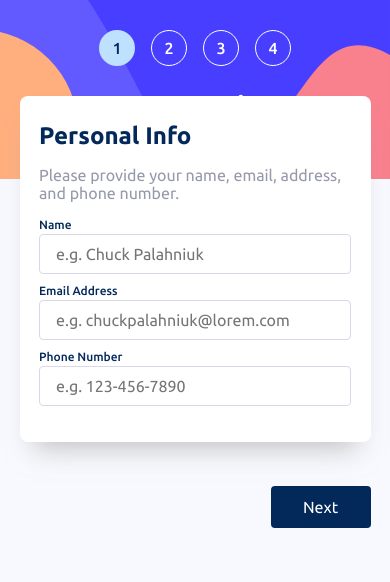
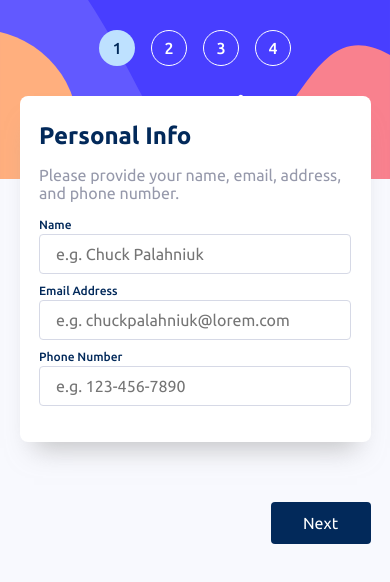
Before and after one commit to codyburley/multistep-form, a React (Create React App) app: page / in a window 390 px wide. Shown: the top 582 px of the page. Built offline with nearby package versions, Linux system fonts and the light colour scheme.

Commit message:
fixed buttons on mobile

```diff
--- a/src/App.scss
+++ b/src/App.scss
@@ -13,7 +13,6 @@
   display: flex;
   flex-direction: column;
   align-items: center;
-  //padding: 0 5%;
 
   @include desktop {
     background-image: none;
@@ -80,18 +79,14 @@
   }
 
   &__button-container {
-    width: 100%;
-
-    height: 7rem;
     display: flex;
     align-items: center;
     justify-content: space-between;
-    padding: 6rem 5% 0;
+    margin: 6rem 5% 0 5%;
 
     @include desktop {
       width: auto;
-      position: relative;
-      padding: 0;
+      margin: 0;
     }
   }
 
@@ -133,17 +128,4 @@
       }
     }
   }
-
-  &__change {
-    background: none;
-    color: $secondary-text-grey;
-    border: none;
-    padding: 0;
-    font: inherit;
-    cursor: pointer;
-    outline: inherit;
-    font-size: 1.4rem;
-    text-decoration: underline;
-    text-align: left;
-  }
 }
```
